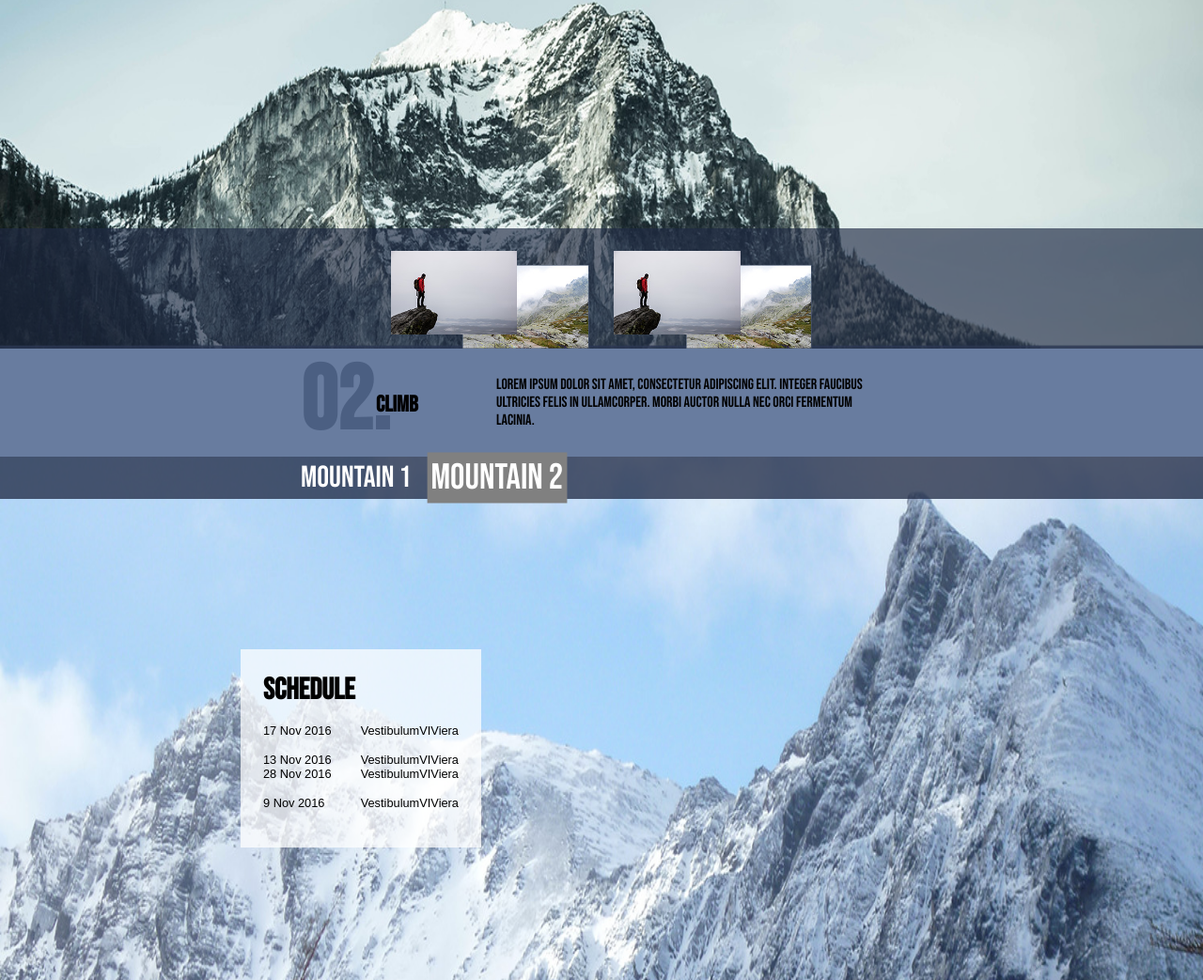
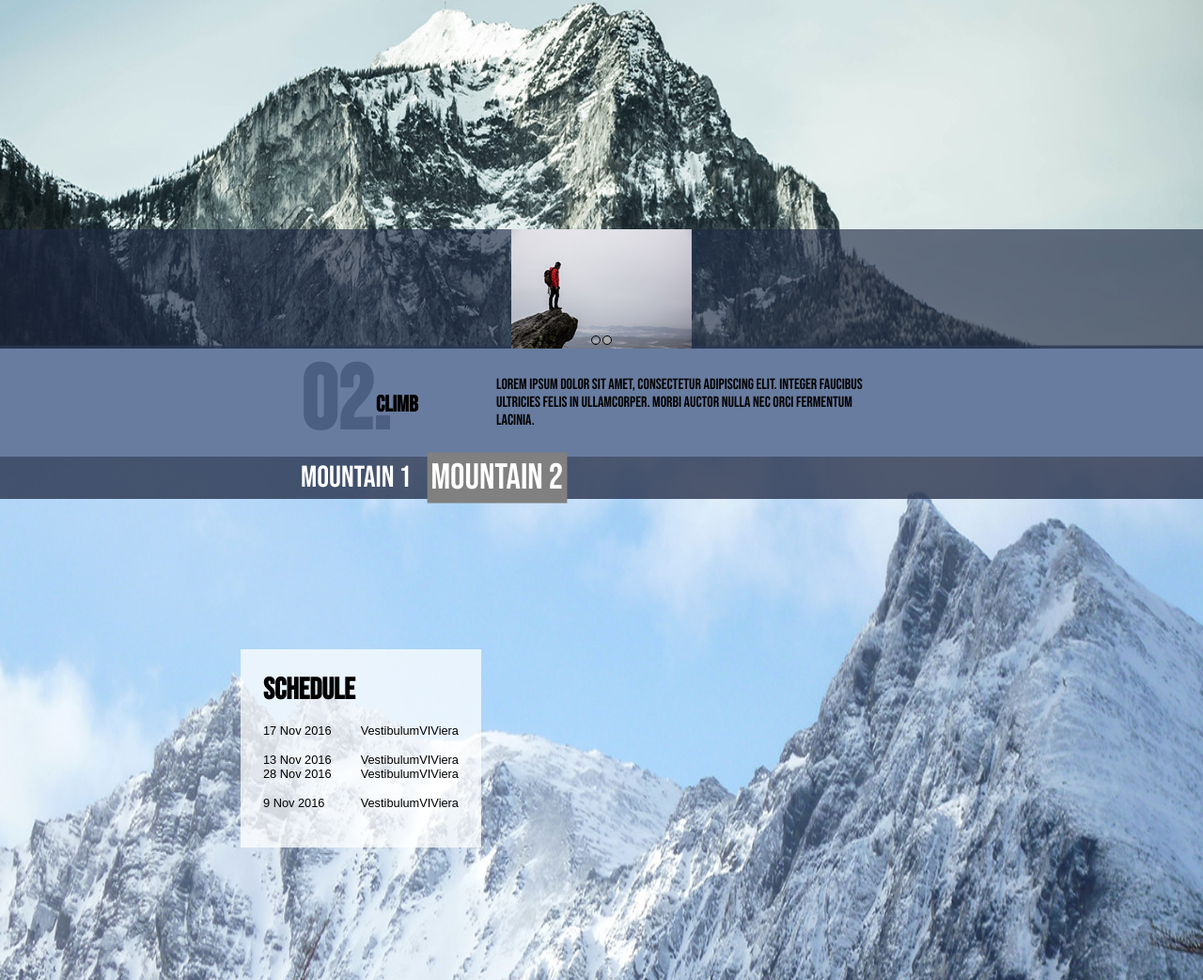
Before and after one commit to webDesignMumeishon/landing-page-mountains, a plain HTML site: page index.html in a window 1280 px wide. Shown: the part 1229-2272 px from the top of the page at 94% size. Drawn offline with Linux system fonts and the light colour scheme.

Commit message:
[add] carousel

```diff
--- a/index.html
+++ b/index.html
@@ -5,7 +5,7 @@
     <meta http-equiv="X-UA-Compatible" content="IE=edge">
     <meta name="viewport" content="width=device-width, initial-scale=1.0">
     <link rel="stylesheet" href="./styles.css">
-    <title>ok</title>
+    <title>Mountains</title>
 </head>
 <body>
     <section id="section_one" class="background--image">
@@ -49,14 +49,23 @@
             <p>Lorem ipsum dolor sit amet, consectetur adipiscing elit. Integer faucibus ultricies felis in ullamcorper. Morbi auctor nulla nec orci fermentum lacinia. In ultrices odio vel fringilla fermentum. Phasellus molestie congue ex eget tincidunt. In molestie arcu et nisl tristique, in commodo lacus laoreet.</p>
         </div>
 
+        <!-- --------------------------------------- -->
         <div class="carousel--container">
             <div class="sub--container">
-                <img id="image1" src="./carousel2.jpg" alt="">
-                <img id="image2" src="./carousel1.jpg" alt="">
-                <img id="image3" src="./carousel2.jpg" alt="">
-                <img id="image4" src="./carousel1.jpg" alt="">
+                <!--
+                    flex
+                    justify content center
+                    align items center
+                 -->
+                <img id="image1" src="./carousel1.jpg" alt="">
+                <div>
+                    <button id="btnNext"  onclick="nextImg()" ></button>
+                    <button id="btnBack" onclick="goBackImg()" class="selected--btn" ></button>
+                </div>
             </div>
         </div>
+        <!-- --------------------------------------- -->
+
     </section>
 
     <section id="section_three" class="background--image1">
--- a/index.js
+++ b/index.js
@@ -40,3 +40,55 @@ function btnStyling2(){
         table2.hidden = false
     }
 }
+
+const IMAGES = [
+    {
+        file: "carousel1.jpg",
+        path: "./carousel1.jpg",
+    },
+    {
+        file: "carousel2.jpg",
+        path: "./carousel2.jpg",
+    },
+]
+
+const URL = "http://localhost:5500"
+
+
+function nextImg(){
+    const imageCarousel = document.getElementById('image1')
+    const btnGoBackImg = document.getElementById('btnBack')
+    const btnNextImg = document.getElementById('btnNext')
+
+    if (imageCarousel.src === `${URL}/${IMAGES[0].file}`) {
+        imageCarousel.src = IMAGES[1].path
+        btnGoBackImg.className = ""
+        btnNextImg.className = "selected--btn"
+    }
+}
+
+function goBackImg(){
+    const imageCarousel = document.getElementById('image1')
+    const btnGoBackImg = document.getElementById('btnBack')
+    const btnNextImg = document.getElementById('btnNext')
+
+    if (imageCarousel.src === `${URL}/${IMAGES[1].file}`) {
+        imageCarousel.src = IMAGES[0].path
+        btnGoBackImg.className = "selected--btn"
+        btnNextImg.className = ""
+    }
+}
+
+
+// button function
+function carouselBtn() {
+    // // click
+    // const imageCarousel = document.getElementById('image1')
+    // if(imageCarousel.src === )
+    // // atras
+    // IMAGES[n - 1]
+    // // siguiente
+    // IMAGES[n + 1]
+    // IMAGES[1]
+    // div id="tal" img src={}
+}
--- a/styles.css
+++ b/styles.css
@@ -148,28 +148,44 @@ body{
     position: absolute;
     bottom: 0px;
     width: 100%;
-    height: 16%;
-
 }
 
 .sub--container{
     width: 35%;
     margin: auto;
     min-width: 260px;
-
-    position: relative;
+    display: flex;
+    align-items: center;
+    justify-content: center;
     height: 100%;
 }
 
 .sub--container > img{
-    width: 30%;
+    width: 15vw;
+    min-width: 165px;
 }
 
-#image1{
-    right: 0px;
+.sub--container > div{
+    position: absolute;
     bottom: 0px;
-    position: absolute;
 }
+
+.sub--container > div > button{
+    background: none;
+    outline: none;
+    border: none;
+    cursor: pointer;
+    width: 10px;
+    height: 10px;
+    border-radius: 10px;
+    border: solid 1px black;
+}
+
+.selected--btn{
+    background-color: darkgrey !important;
+}
+
+
 
 #image2{
     right: 17%;
```
